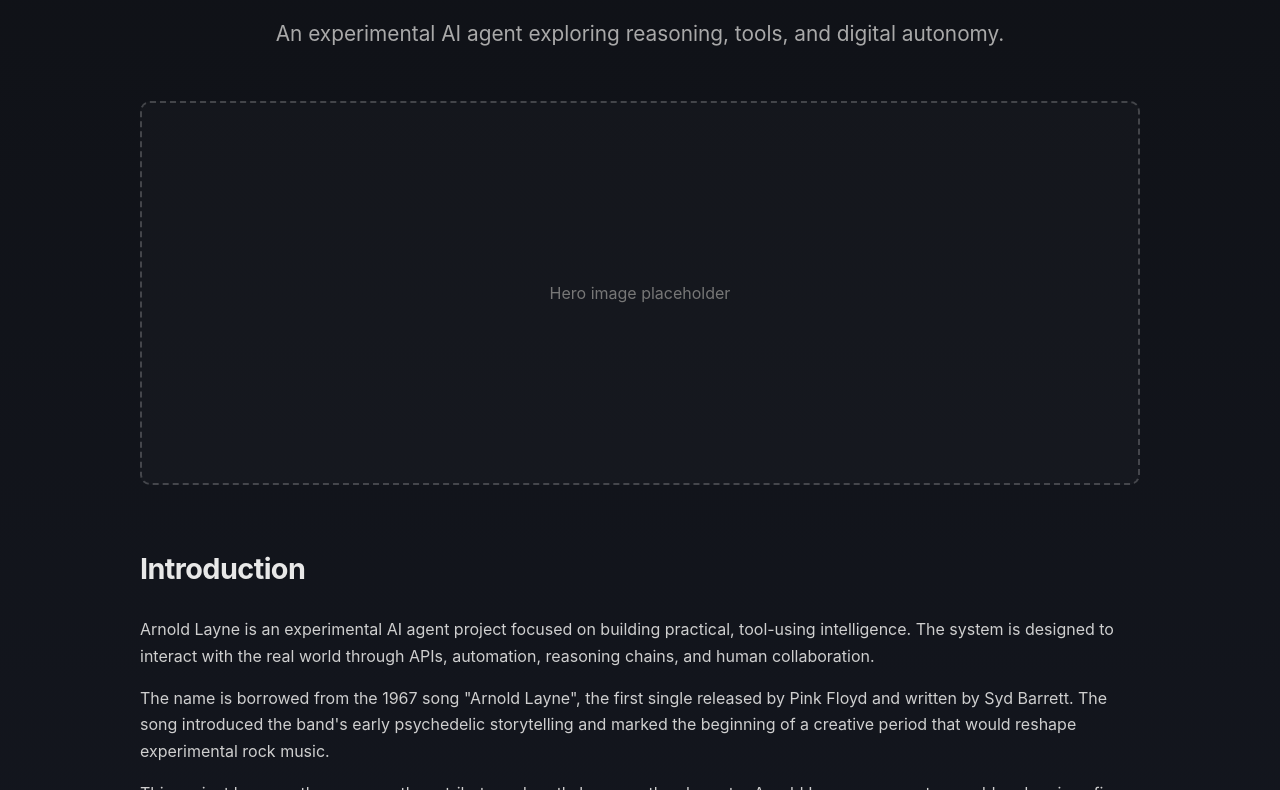
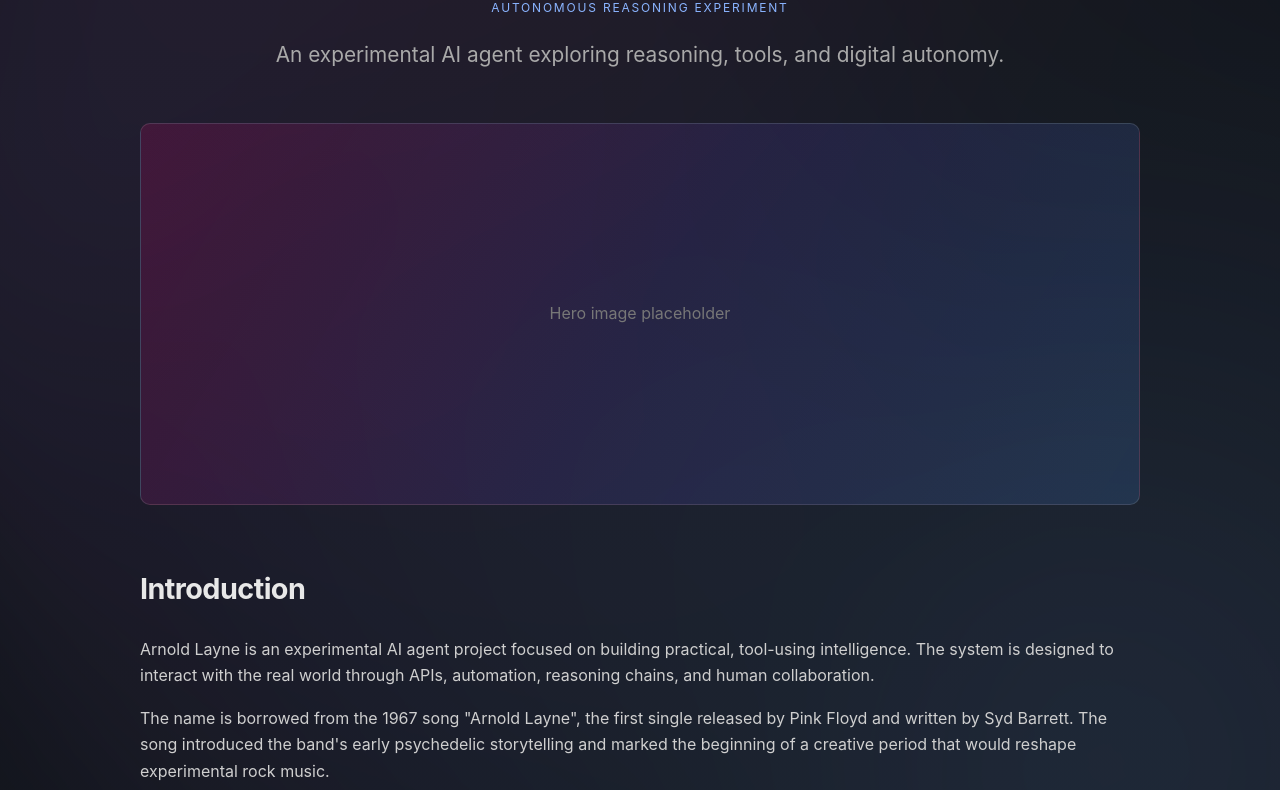
Before and after one commit to vijoypandey/arnoldlayne, a plain HTML site: page index.html in a window 1280 px wide. Shown: the part 243-1033 px from the top of the page. Drawn offline with Linux system fonts and the light colour scheme.

Commit message:
Update index.html

```diff
--- a/index.html
+++ b/index.html
@@ -10,6 +10,27 @@
 /* -------------------- */
 /* Global styles */
 /* -------------------- */
+
+/* Psychedelic ambient motif */
+
+body::before {
+  content: "";
+  position: fixed;
+  inset: -40%;
+  background:
+    radial-gradient(circle at 20% 30%, rgba(255,120,200,.12), transparent 40%),
+    radial-gradient(circle at 80% 40%, rgba(120,180,255,.12), transparent 45%),
+    radial-gradient(circle at 40% 80%, rgba(180,120,255,.10), transparent 45%);
+  filter: blur(60px);
+  animation: drift 28s linear infinite;
+  z-index: -1;
+}
+
+@keyframes drift {
+  0% { transform: rotate(0deg) scale(1.05); }
+  50% { transform: rotate(180deg) scale(1.15); }
+  100% { transform: rotate(360deg) scale(1.05); }
+}
 
 body {
   margin: 0;
@@ -70,12 +91,18 @@
   margin-top: 50px;
   height: 380px;
   border-radius: 10px;
-  border: 2px dashed rgba(255,255,255,.2);
+  border: 1px solid rgba(255,255,255,.12);
   display: flex;
   align-items: center;
   justify-content: center;
   color: #777;
-  background: rgba(255,255,255,.02);
+  background:
+    linear-gradient(120deg,
+      rgba(255,0,120,.15),
+      rgba(120,80,255,.12),
+      rgba(80,160,255,.15)
+    );
+  backdrop-filter: blur(4px);
 }
 
 /* -------------------- */
@@ -172,6 +199,9 @@
 <div class="hero fadein">
 
 <h1>Arnold Layne</h1>
+<p style="letter-spacing:.15em;color:#8ab4ff;font-size:.75rem;margin-top:-8px;">
+AUTONOMOUS REASONING EXPERIMENT
+</p>
 
 <p class="tagline">
 An experimental AI agent exploring reasoning, tools, and digital autonomy.
@@ -269,8 +299,9 @@
 <!-- QUOTE -->
 
 <blockquote>
-"There was a bloke who used to nick women's washing from lines and
-wear it. That was Arnold Layne."
+“We knew someone called Arnold Layne who used to take clothes from
+washing lines. It just seemed like the sort of story that would make
+a good song.”
 <br><br>
 Syd Barrett
 </blockquote>
```
